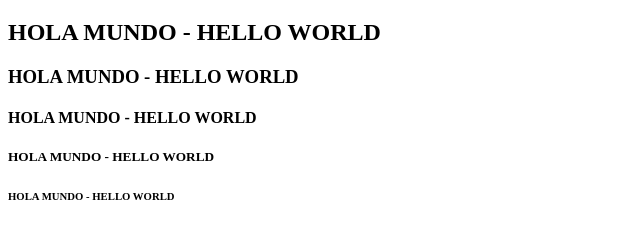
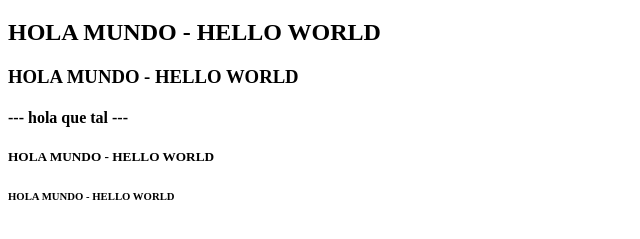
Before and after one commit to marcosccari/tda3, a plain HTML site: page index-wilson-valeriano.html in a window 1280 px wide. Shown: the part 61-300 px from the top of the page, without its empty margins (0-640 px from the left). Drawn offline with Linux system fonts and the light colour scheme.

Commit message:
modific of wilson valeriano

```diff
--- a/index-wilson-valeriano.html
+++ b/index-wilson-valeriano.html
@@ -10,7 +10,7 @@
 	<h1>HOLA MUNDO - HELLO WORLD</h1>
 	<h2>HOLA MUNDO - HELLO WORLD</h2>
 	<h3>HOLA MUNDO - HELLO WORLD</h3>
-	<h4>HOLA MUNDO - HELLO WORLD</h4>
+	<h4>--- hola que tal ---</h4>
 	<h5>HOLA MUNDO - HELLO WORLD</h5>
 	<h6>HOLA MUNDO - HELLO WORLD</h6>
 </body>
```
